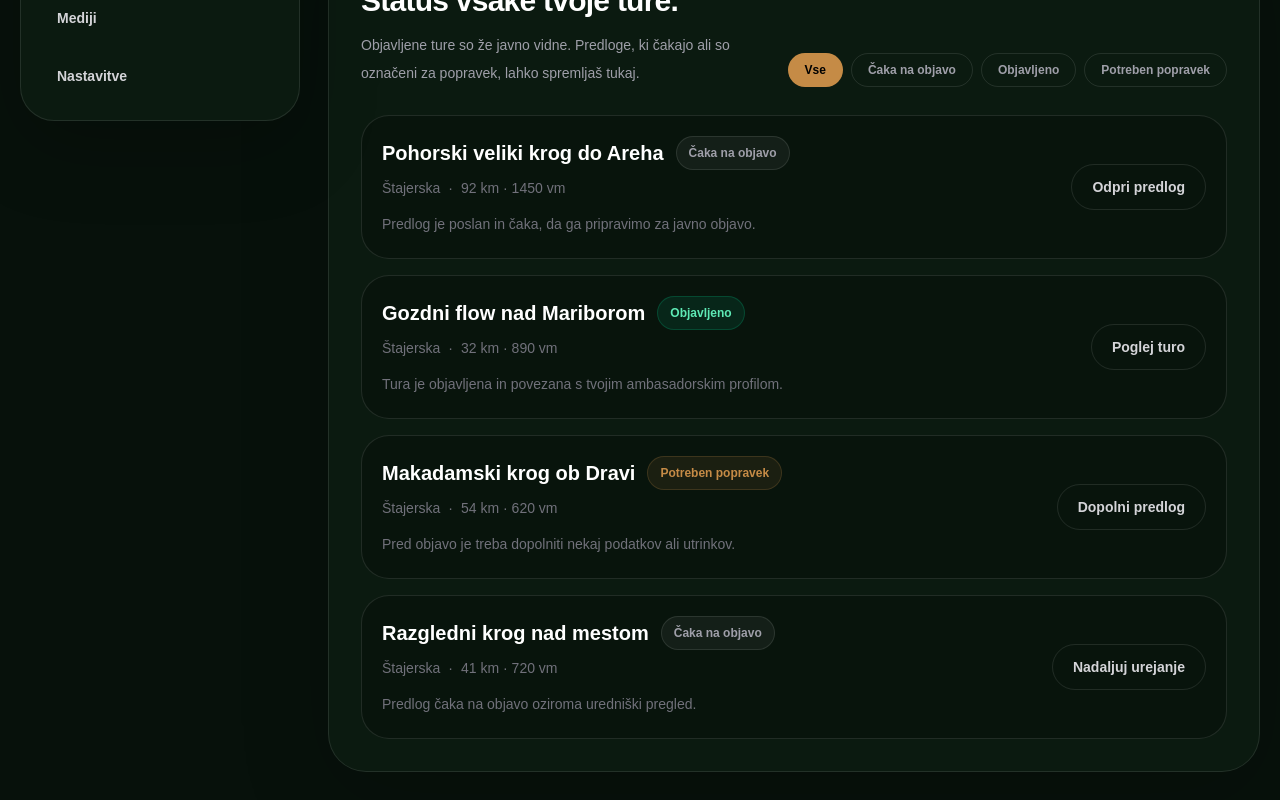
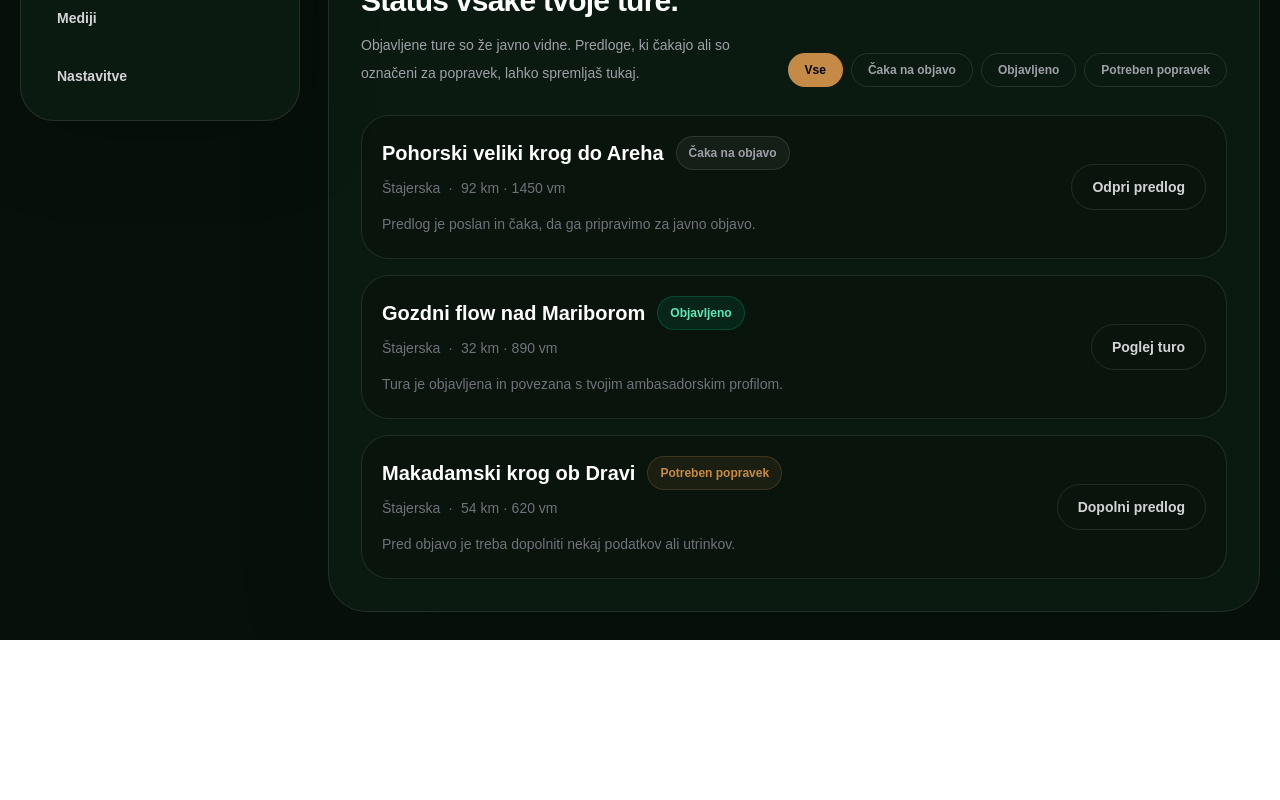
Before and after one commit to rabojan/bojan-on-bike-app, a Next.js app: page /admin/ambasador/ture in a window 1280 px wide. Shown: the part 635-1435 px from the top of the page. After the commit the page ends 1275 px from the top, so only its background shows below. Built offline with nearby package versions, Linux system fonts and the light colour scheme; sample sign-in values are in the browser's storage.

Commit message:
Remove draft wording from admin status views

```diff
--- a/app/admin/ambasador/ture/page.tsx
+++ b/app/admin/ambasador/ture/page.tsx
@@ -29,15 +29,7 @@ const trails = [
     meta: "54 km · 620 vm",
     note: "Pred objavo je treba dopolniti nekaj podatkov ali utrinkov.",
     action: "Dopolni predlog",
-  },
-  {
-    title: "Razgledni krog nad mestom",
-    region: "Štajerska",
-    status: "Čaka na objavo",
-    meta: "41 km · 720 vm",
-    note: "Predlog čaka na objavo oziroma uredniški pregled.",
-    action: "Nadaljuj urejanje",
-  },
+  }
 ];
 
 const filters = ["Vse", "Čaka na objavo", "Objavljeno", "Potreben popravek"];
--- a/app/admin/dozivetja/page.tsx
+++ b/app/admin/dozivetja/page.tsx
@@ -84,7 +84,7 @@ export default function AdminExperiencesPage() {
 
           <div className="rounded-[28px] border border-white/10 bg-black/20 p-6">
             <div className="text-4xl font-black">2</div>
-            <div className="mt-2 text-sm text-zinc-400">osnutka</div>
+            <div className="mt-2 text-sm text-zinc-400">čakata na objavo</div>
           </div>
 
           <div className="rounded-[28px] border border-white/10 bg-black/20 p-6">
--- a/app/admin/ture/page.tsx
+++ b/app/admin/ture/page.tsx
@@ -86,7 +86,7 @@ export default function AdminTrailsPage() {
           </div>
           <div className="rounded-[28px] border border-white/10 bg-black/20 p-6">
             <div className="text-4xl font-black">2</div>
-            <div className="mt-2 text-sm text-zinc-400">osnutka</div>
+            <div className="mt-2 text-sm text-zinc-400">čakata na objavo</div>
           </div>
           <div className="rounded-[28px] border border-white/10 bg-black/20 p-6">
             <div className="text-4xl font-black">0</div>
--- a/app/admin/znamenitosti/page.tsx
+++ b/app/admin/znamenitosti/page.tsx
@@ -83,7 +83,7 @@ export default function AdminPoisPage() {
 
           <div className="rounded-[28px] border border-white/10 bg-black/20 p-6">
             <div className="text-4xl font-black">2</div>
-            <div className="mt-2 text-sm text-zinc-400">osnutka</div>
+            <div className="mt-2 text-sm text-zinc-400">čakata na objavo</div>
           </div>
 
           <div className="rounded-[28px] border border-white/10 bg-black/20 p-6">
```
